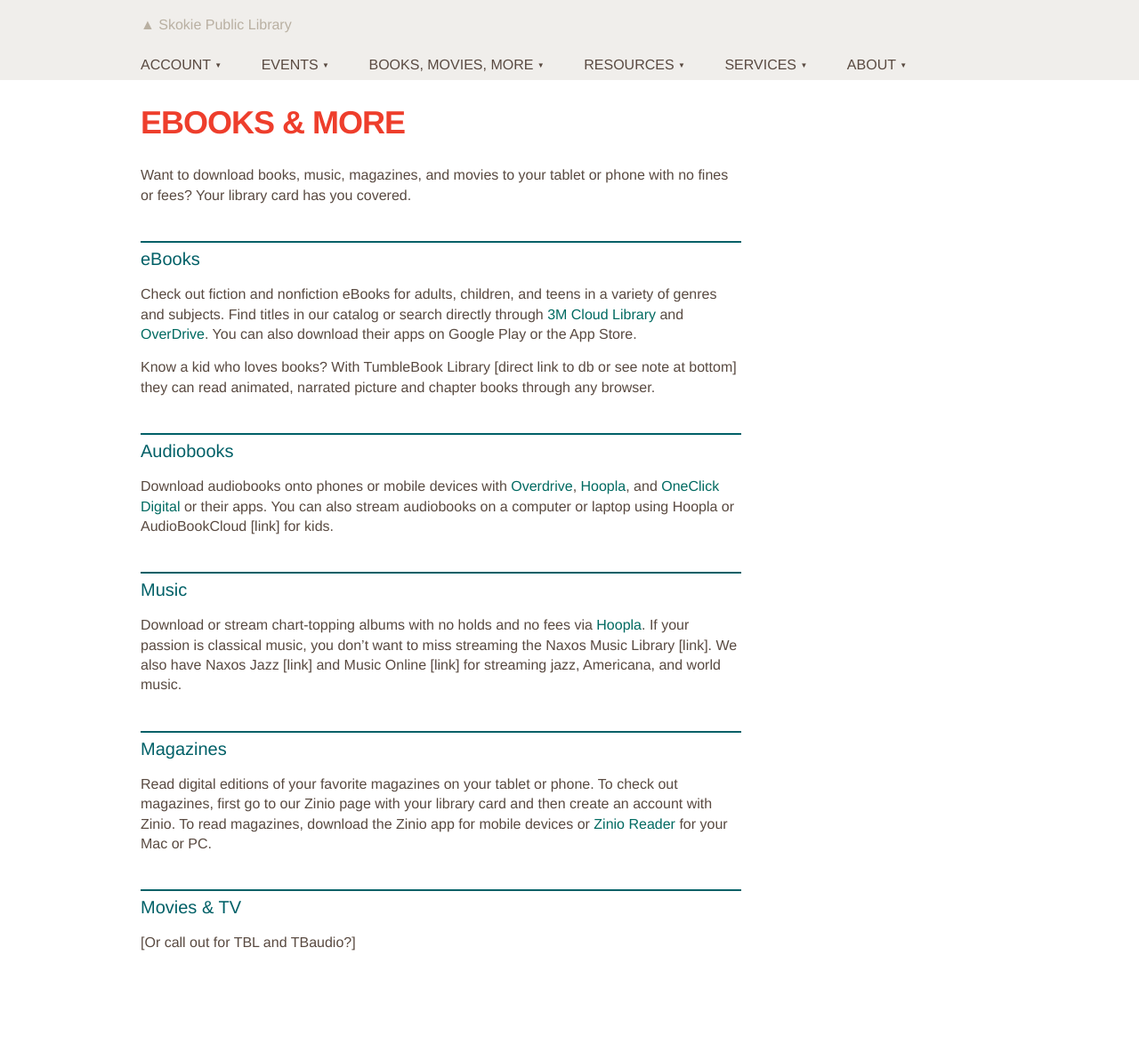
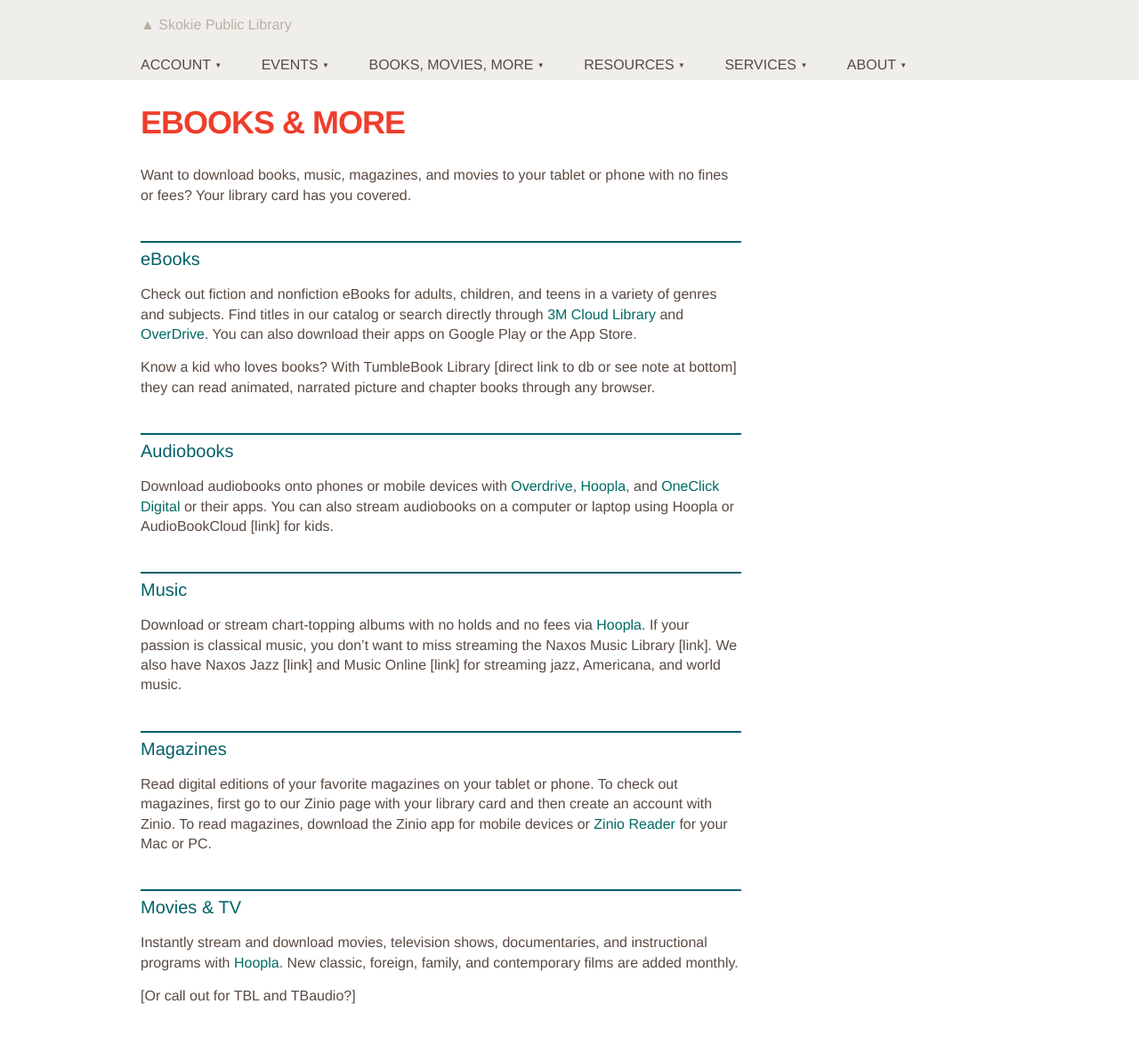
Before and after one commit to skokielibrary/spl-content, a Jekyll site: the page built from _content/annabelle/books-movies-more--ebooks-more.markdown, in a window 1280 px wide. Shown: the whole page at 89% size. Built offline with Jekyll 4.4.1, drawn with Linux system fonts in a browser that asks for light colours; before the commit the page ends 1132 px from its top, so only the background shows below that.

Commit message:
Updated books-movies-more--ebooks-more.markdown

```diff
--- a/_content/annabelle/books-movies-more--ebooks-more.markdown
+++ b/_content/annabelle/books-movies-more--ebooks-more.markdown
@@ -21,5 +21,6 @@ Download or stream chart-topping albums with no holds and no fees via [Hoopla](h
 Read digital editions of your favorite magazines on your tablet or phone. To check out magazines, first go to our Zinio page with your library card and then create an account with Zinio. To read magazines, download the Zinio app for mobile devices or [Zinio Reader](http://www.zinio.com/www/apps/desktop.jsp) for your Mac or PC.
 
 ##Movies & TV
+Instantly stream and download movies, television shows, documentaries, and instructional programs with [Hoopla](http://hoopla.skokielibrary.info). New classic, foreign, family, and contemporary films are added monthly.
 
 [Or call out for TBL and TBaudio?]
```
